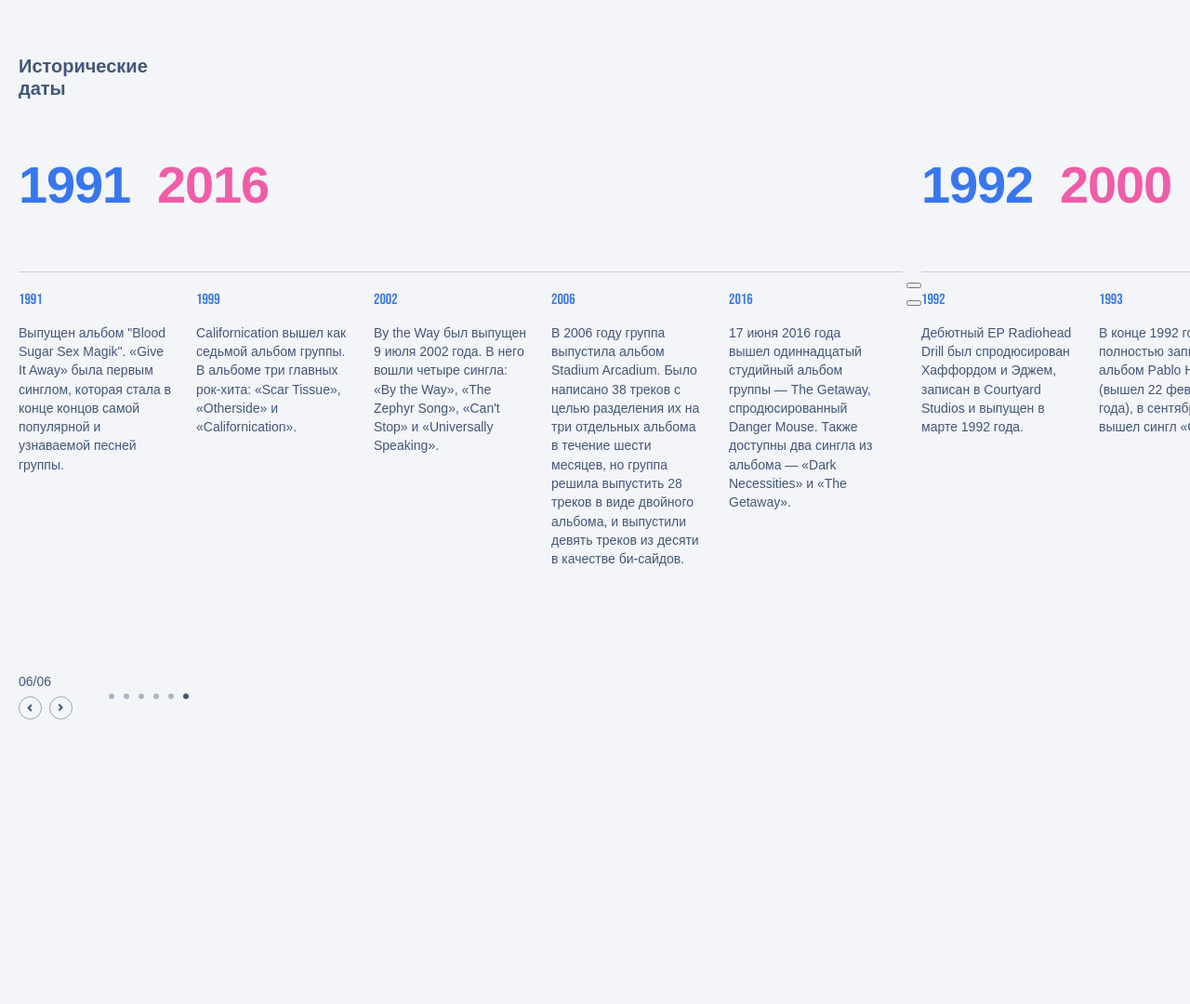
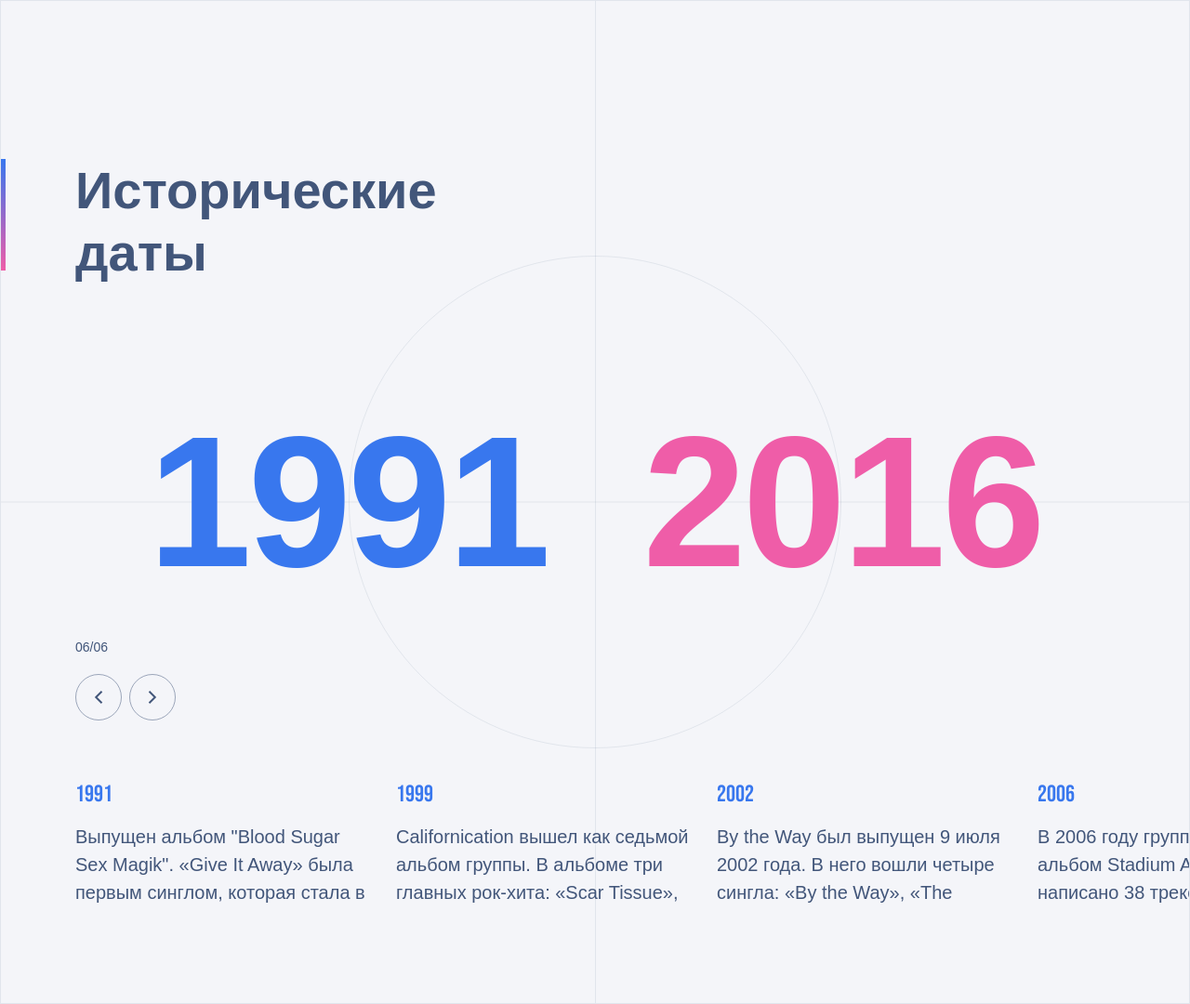
Before and after one commit to KIlnourik/only-test-task, a website built with webpack: page src/index.html in a window 1280 px wide. Shown: the whole page at 93% size. Before the commit the page ends 800 px from the top, so only its background shows below. Built offline with nearby package versions, Linux system fonts and the light colour scheme; files whose address does not match are found by name.

Commit message:
Верстает десктопную версию. WIP

```diff
--- a/src/index.html
+++ b/src/index.html
@@ -27,35 +27,35 @@
   <main class="main">
     <section class="periods">
       <h1 class="periods__title">Исторические даты</h1>
+      <p class="periods__current-period">1991&nbsp;&nbsp;<span>2016</span></p>
       <ol class="periods__list">
-        <li class="periods__item period">
-          <h2 class="period__title">1991&nbsp;&nbsp;<span>2016</span></h2>
-          <p class="period__subtitle">Red Hot Chili Peppers</p>
+        <li class="periods__item period period--active" data-period="1991-2016">
+          <h2 class="period__title">Red Hot Chili Peppers</h2>
           <ul class="period__list">
             <li class="period__date date">
-              <h3 class="date__title">1991</h3>
+              <h3 class="date__title">1991</h4>
               <p class="date__desc">Выпущен альбом "Blood Sugar Sex Magik". «Give It Away» была первым синглом, которая
                 стала в конце концов самой популярной и узнаваемой песней группы.</p>
             </li>
             <li class="period__date date">
-              <h3 class="date__title">1999</h3>
+              <h3 class="date__title">1999</h4>
               <p class="date__desc">Californication вышел как седьмой альбом группы. В альбоме три главных
                 рок-хита: «Scar Tissue», «Otherside» и «Californication».</p>
             </li>
             <li class="period__date date">
-              <h3 class="date__title">2002</h3>
+              <h3 class="date__title">2002</h4>
               <p class="date__desc">By the Way был выпущен 9 июля 2002 года. В него вошли четыре сингла: «By the Way»,
                 «The Zephyr Song», «Can't Stop» и «Universally Speaking».</p>
             </li>
             <li class="period__date date">
-              <h3 class="date__title">2006</h3>
+              <h3 class="date__title">2006</h4>
               <p class="date__desc">В 2006 году группа выпустила альбом Stadium Arcadium. Было написано 38 треков с
                 целью разделения их на три отдельных альбома в течение шести месяцев,
                 но группа решила выпустить 28 треков в виде двойного альбома, и выпустили девять треков из десяти в
                 качестве би-сайдов.</p>
             </li>
             <li class="period__date date">
-              <h3 class="date__title">2016</h3>
+              <h3 class="date__title">2016</h4>
               <p class="date__desc">17 июня 2016 года вышел одиннадцатый студийный альбом группы — The Getaway,
                 спродюсированный Danger Mouse. Также доступны два сингла из альбома — «Dark Necessities» и «The
                 Getaway».</p>
@@ -66,33 +66,32 @@
             </div>
           </ul>
         </li>
-        <li class="periods__item period">
-          <h2 class="period__title">1992&nbsp;&nbsp;<span>2000</span></h2>
-          <p class="period__subtitle">Radiohead</p>
+        <li class="periods__item period" data-period="1992-2000">
+          <h2 class="period__title">Radiohead</h2>
           <ul class="period__list">
             <li class="period__date date">
-              <h3 class="date__title">1992</h3>
+              <h3 class="date__title">1992</h4>
               <p class="date__desc">Дебютный EP Radiohead Drill был спродюсирован Хаффордом и Эджем, записан в Courtyard
                 Studios и выпущен в марте 1992 года.</p>
             </li>
             <li class="period__date date">
-              <h3 class="date__title">1993</h3>
+              <h3 class="date__title">1993</h4>
               <p class="date__desc">В конце 1992 года группа полностью записала альбом Pablo Honey (вышел 22 февраля
                 1993 года), в сентябре 1992 вышел сингл «Creep».</p>
             </li>
             <li class="period__date date">
-              <h3 class="date__title">1994</h3>
+              <h3 class="date__title">1994</h4>
               <p class="date__desc">В марте вышел второй альбом The Bends. Синглы «Fake Plastic Trees», «High and
                 Dry[англ.]» и «Just» попали в британские чарты, а «Street Spirit(Fade Out)» достиг первой пятёрки.</p>
             </li>
             <li class="period__date date">
-              <h3 class="date__title">1997</h3>
+              <h3 class="date__title">1997</h4>
               <p class="date__desc">16 июня 1997 года состоялся релиз OK Computer. Песни «Paranoid
                 Android», «Karma Police» и «No Surprises» были изданы как синглы. Наибольшего успеха достигла «Karma
                 Police» (14-е место в чарте Billboard Modern Rock).</p>
             </li>
             <li class="period__date date">
-              <h3 class="date__title">2000</h3>
+              <h3 class="date__title">2000</h4>
               <p class="date__desc">Kid A вышел в октябре 2000 года. На нём Radiohead в очередной раз много
                 экспериментировали со звучанием, и в результате получился самый «электронный» на тот момент альбом
                 группы.</p>
@@ -103,31 +102,30 @@
             </div>
           </ul>
         </li>
-        <li class="periods__item period">
-          <h2 class="period__title">1999&nbsp;&nbsp;<span>2017</span></h2>
-          <p class="period__subtitle">Linkin Park</p>
+        <li class="periods__item period" data-period="1999-2017">
+          <h2 class="period__title">Linkin Park</h2>
           <ul class="period__list">
             <li class="period__date date">
-              <h3 class="date__title">1999</h3>
+              <h3 class="date__title">1999</h4>
               <p class="date__desc">Группа выпустила дебютный альбом Hybrid Theory. Продюсером альбома стал Дон Гилмор.
                 Песни из альбома — «Crawling», «One Step Closer» и «In the End» — имели успех в хит-парадах,
                 а клип «In the End», транслировавшийся по MTV, получил награду как лучший видеоклип года.</p>
             </li>
             <li class="period__date date">
-              <h3 class="date__title">2003</h3>
+              <h3 class="date__title">2003</h4>
               <p class="date__desc">В 2003 году вышел второй альбом группы под названием Meteora. Альбом получил ряд
                 наград: премию MTV за лучшее видео («Somewhere I Belong») и Radio Music Awards за лучшую песню («Numb»).
                 Сингл «Numb» стал самой узнаваемой
                 песней Linkin Park.</p>
             </li>
             <li class="period__date date">
-              <h3 class="date__title">2007</h3>
+              <h3 class="date__title">2007</h4>
               <p class="date__desc">15 мая 2007 года вышел альбом Minutes to Midnight. Песня «What I’ve Done» стала
                 заглавным треком фильма «Трансформеры», а песня «Leave Out All The Rest» прозвучала в титрах фильма
                 «Сумерки».</p>
             </li>
             <li class="period__date date">
-              <h3 class="date__title">2017</h3>
+              <h3 class="date__title">2017</h4>
               <p class="date__desc">Седьмой альбом группы, One More Light, вышел 19 мая 2017 года. Он содержал в себе 10
                 треков, из которых одноимённый и основной «One More Light» является акустическим.</p>
             </li>
@@ -145,23 +143,22 @@
             </div>
           </ul>
         </li>
-        <li class="periods__item period">
-          <h2 class="period__title">1989&nbsp;&nbsp;<span>1993</span></h2>
-          <p class="period__subtitle">Nirvana</p>
+        <li class="periods__item period" data-period="1989-1993">
+          <h2 class="period__title">Nirvana</h2>
           <ul class="period__list">
             <li class="period__date date">
-              <h3 class="date__title">1989</h3>
+              <h3 class="date__title">1989</h4>
               <p class="date__desc">В июне 1989 года группа выпустила свой первый альбом Bleach на лейбле Sub Pop.
                 В звучании Bleach чувствовалось сильное влияние групп The Melvins,
                 Mudhoney и таких известных рок-коллективов 1970-х годов, как Black Sabbath и Led Zeppelin.</p>
             </li>
             <li class="period__date date">
-              <h3 class="date__title">1991</h3>
+              <h3 class="date__title">1991</h4>
               <p class="date__desc">К рождеству 1991 года Nevermind в Америке продавался по 400 тысяч экземпляров в
                 неделю.</p>
             </li>
             <li class="period__date date">
-              <h3 class="date__title">1993</h3>
+              <h3 class="date__title">1993</h4>
               <p class="date__desc">Utero дебютировал в хит-параде Billboard 200 в сентябре 1993 года, заняв там первое
                 место. Однако, будучи коммерчески успешным, альбом всё же не достиг успеха
                 Nevermind.</p>
@@ -173,31 +170,41 @@
           </ul>
         </li>
       </ol>
-      <div class="periods__navigation navigation">
-        <div class="navigation__pages-container">
-          <p class="navigation__pages">
+      <div class="periods__controls controls">
+        <div class="controls__pages-container">
+          <p class="controls__pages">
             06/06
           </p>
-          <div class="navigation__nav-btns">
-            <button class="navigation__nav-btn navigation__nav-btn--prev">
-              <svg>
-                <use xlink:href="#mobile-arrow"></use>
+          <div class="controls__nav-btns">
+            <button class="controls__nav-btn controls__nav-btn--prev" aria-label="Предыдущий">
+              <svg class="controls__icon" xmlns="http://www.w3.org/2000/svg">
+                <g class="controls__icon--mobile" width="6" height="8" viewBox="0 0 6 8" xmlns="http://www.w3.org/2000/svg">
+                  <path d="M4.7489 1.04178L1.6239 4.16678L4.7489 7.29178" stroke="currentColor" stroke-width="2" />
+                </g>
+                <g class="controls__icon--desktop" width="10" height="14" viewBox="0 0 10 14">
+                  <path d="M8.49988 0.750001L2.24988 7L8.49988 13.25" stroke="currentColor" stroke-width="2" />
+                </g>
               </svg>
             </button>
-            <button class="navigation__nav-btn navigation__nav-btn--next">
-              <svg>
-                <use xlink:href="#mobile-arrow"></use>
+            <button class="controls__nav-btn controls__nav-btn--next" aria-label="Следующий">
+              <svg class="controls__icon" xmlns="http://www.w3.org/2000/svg">
+                <g class="controls__icon--desktop" width="6" height="8" viewBox="0 0 10 14">
+                  <path d="M8.49988 0.750001L2.24988 7L8.49988 13.25" stroke="currentColor" stroke-width="2" />
+                </g>
+                <g class="controls__icon--mobile" width="10" height="14" viewBox="0 0 6 8" xmlns="http://www.w3.org/2000/svg">
+                  <path d="M4.7489 1.04178L1.6239 4.16678L4.7489 7.29178" stroke="currentColor" stroke-width="2" />
+                </g>
               </svg>
             </button>
           </div>
         </div>
-        <ul class="navigation__pagination">
-          <li class="navigation__pagination-item"></li>
-          <li class="navigation__pagination-item"></li>
-          <li class="navigation__pagination-item"></li>
-          <li class="navigation__pagination-item"></li>
-          <li class="navigation__pagination-item"></li>
-          <li class="navigation__pagination-item navigation__pagination-item--active"></li>
+        <ul class="controls__pagination">
+          <li class="controls__pagination-item"></li>
+          <li class="controls__pagination-item"></li>
+          <li class="controls__pagination-item"></li>
+          <li class="controls__pagination-item"></li>
+          <li class="controls__pagination-item"></li>
+          <li class="controls__pagination-item controls__pagination-item--active"></li>
         </ul>
       </div>
     </section>
--- a/src/sass/blocks/navigation/navigation.scss
+++ b/src/sass/blocks/controls/controls.scss
@@ -1,7 +1,12 @@
-.navigation {
+.controls {
   @include display-flex(center, flex-start, left, row);
   min-height: 50px;
   gap: 39px;
+
+  @media (min-width: $desktop-view) {
+    margin-top: 393px;
+    margin-bottom: 56px;
+  }
 
   &__pages {
     margin-top: 0;
@@ -9,6 +14,10 @@
     font-size: 14px;
     font-weight: 400;
     line-height: 18.12px;
+
+    @media (min-width: $desktop-view) {
+      margin-bottom: 20px;
+    }
   }
 
   &__nav-btns {
@@ -26,17 +35,43 @@
     border: 1px solid $semi-transparent-dark-grey-blue;
     background-color: transparent;
 
-    svg {
-      margin: 0;
-      padding: 0;
-      width: 6.25px;
-      height: 12.5px;
-      color: $dark-grey-blue;
-      fill: none;
+    @media (min-width: $desktop-view) {
+      width: 50px;
+      height: 50px;
     }
 
-    &--next svg {
+    &--next {
       transform: rotate(180deg);
+    }
+  }
+
+  &__icon {
+    margin: 0;
+    padding: 0;
+    width: 6px;
+    height: 8px;
+    color: $dark-grey-blue;
+    fill: none;
+
+    @media (min-width: $desktop-view) {
+      width: 10px;
+      height: 14px;
+    }
+
+    &--mobile {
+      display: block;
+
+      @media(min-width: $desktop-view) {
+        display: none;
+      }
+    }
+
+    &--desktop {
+      display: none;
+
+      @media(min-width: $desktop-view) {
+        display: block;
+      }
     }
   }
 
@@ -44,6 +79,11 @@
     @include list-reset();
     @include display-flex(center, center, center, row);
     gap: 10px;
+
+
+    @media (min-width: $desktop-view) {
+      display: none;
+    }
   }
 
   &__pagination-item {
--- a/src/sass/blocks/date/date.scss
+++ b/src/sass/blocks/date/date.scss
@@ -7,14 +7,25 @@
     font-weight: 400;
     line-height: 19.2px;
     color: $blue;
+
+    @media (min-width: $desktop-view) {
+      font-size: 25px;
+      line-height: 30px;
+    }
   }
 
   &__desc {
+    margin: 0;
     font-family: "PTSans-Regular", "Arial", sans-serif;
     font-size: 14px;
     font-weight: 400;
     line-height: 20.3px;
     text-align: left;
     color: $dark-grey-blue;
+
+    @media (min-width: $desktop-view) {
+      font-size: 20px;
+      line-height: 30px;
+    }
   }
 }
--- a/src/sass/blocks/period/period.scss
+++ b/src/sass/blocks/period/period.scss
@@ -1,29 +1,15 @@
 .period {
-  &__title {
-    margin: 0;
-    margin-top: 56px;
-    padding-bottom: 58px;
-    font-family: "PTSans-Bold", "Arial", sans-serif;
-    font-size: 56px;
-    font-weight: 700;
-    line-height: 72.46px;
-    letter-spacing: -0.02em;
-    color: $blue;
-    position: relative;
+  @media (min-width: $desktop-view) {
+    opacity: 0;
+    visibility: hidden;
 
-    span {
-      color: $fuchsia;
-    }
-
-    &::after {
-      @include absolute-element(calc(100% - 20px), 1px);
-      background-color: $darker-grey;
-      left: 0;
-      bottom: 0;
+    &--active {
+      opacity: 1;
+      visibility: visible;
     }
   }
 
-  &__subtitle {
+  &__title {
     display: none;
   }
 
@@ -33,14 +19,24 @@
     min-height: 114px;
     gap: 25px;
     overflow-x: hidden;
+
+    @media (min-width: $desktop-view) {
+      margin-bottom: 104px;
+    }
   }
 
   &__date {
     margin-top: 20px;
     min-width: 166px;
+    max-height: 114px;
+
+    @media (min-width: $desktop-view) {
+      min-width: 320px;
+      max-height: 135px;
+    }
   }
 
-  &__period__nav-btns {
+  &__nav-btns {
     display: none;
   }
 }
--- a/src/sass/blocks/periods/periods.scss
+++ b/src/sass/blocks/periods/periods.scss
@@ -1,26 +1,140 @@
 .periods {
+  @include display-flex(flex-start, flex-start, left, column);
   margin: 0;
   padding-left: 20px;
   padding-top: 59px;
+  overflow-x: hidden;
+
+  @media(min-width: $desktop-view) {
+    padding: 0 80px;
+    min-height: 1080px;
+    max-height: 1080px;
+    max-width: 1440px;
+    justify-content: space-between;
+    border: 1px solid $border-dark-grey-blue;
+    position: relative;
+
+    &::before {
+      @include absolute-element(100%, 1px);
+      background-color: $border-dark-grey-blue;
+      top: 50%;
+      left: 0;
+      transform: translateY(-50%);
+    }
+
+    &::after {
+      @include absolute-element(1px, 100%);
+      background-color: $border-dark-grey-blue;
+      top: 0;
+      left: 50%;
+      transform: translateX(-50%);
+    }
+
+    @media (min-width: $big-desktop-view) {
+      margin: 0 auto;
+    }
+
+    @media (min-width: $full-hd-view) {
+      margin-left: 320px;
+    }
+  }
 
   &__title {
     margin: 0;
-    width: 123px;
+    max-width: 123px;
     font-family: "PTSans-Bold", "Arial", sans-serif;
     color: $dark-grey-blue;
     font-size: 20px;
     line-height: 24px;
+
+    @media(min-width: $desktop-view) {
+      margin-top: 170px;
+      font-size: 56px;
+      line-height: 120%;
+      max-width: 353px;
+      position: relative;
+      order: 0;
+
+      &::before {
+        @include absolute-element(5px, 120px);
+        top: 0;
+        left: -80px;
+        background: linear-gradient($blue, $fuchsia);
+      }
+    }
+  }
+
+  &__current-period {
+    margin: 0;
+    margin-top: 56px;
+    padding-bottom: 58px;
+    font-family: "PTSans-Bold", "Arial", sans-serif;
+    font-size: 56px;
+    font-weight: 700;
+    line-height: 72.46px;
+    letter-spacing: -0.02em;
+    color: $blue;
+    position: relative;
+
+    @media (min-width: $desktop-view) {
+      @include absolute-element(100%, 160px);
+      margin: 0;
+      padding: 0;
+      display: block;
+      font-size: 200px;
+      line-height: 160px;
+      text-align: center;
+      top: 50%;
+      left: 50%;
+      transform: translate(-50%, -50%);
+    }
+
+    span {
+      color: $fuchsia;
+    }
+
+    &::after {
+      @include absolute-element(100%, 1px);
+      background-color: $darker-grey;
+      left: 0;
+      bottom: 0;
+
+      @media (min-width: $desktop-view) {
+        width: 530px;
+        height: 530px;
+        top: 50%;
+        left: 50%;
+        transform: translate(-50%, -50%);
+        background-color: transparent;
+        border-radius: 50%;
+        border: 1px solid $border-dark-grey-blue;
+      }
+    }
   }
 
   &__list {
     @include list-reset();
     @include display-flex(flex-start, space-between, left, row);
     height: auto;
-    overflow-x: hidden;
+
+    @media (min-width: $desktop-view) {
+      order: 2;
+      justify-content: start;
+
+      &::marker {
+
+      }
+    }
   }
 
-  &__navigation {
+
+
+  &__controls {
     margin-top: 78px;
     margin-bottom: 13px;
+
+    @media (min-width: $desktop-view) {
+      order: 1;
+    }
   }
 }
--- a/src/sass/global/global.scss
+++ b/src/sass/global/global.scss
@@ -1,4 +1,4 @@
-* {
+*, *::before, *::after {
   box-sizing: border-box;
 }
 
--- a/src/sass/global/variables.scss
+++ b/src/sass/global/variables.scss
@@ -5,10 +5,13 @@ $fuchsia: #EF5DA8;
 $numeration-dark-grey: #303E5880;
 $semi-transparent-dark-grey-blue: rgba(66, 86, 122, 0.5);
 $transparent-dark-grey-blue:rgba(66, 86, 122, 0.4);
+$border-dark-grey-blue: rgba(66, 86, 122, 0.1);
 $dark-grey-blue:#42567A;
 $darker-grey: #C7CDD9;
 $grey: #F4F5F9;
 
 // Viewports
 $tablet-view: 768px;
-$desktop-view: 1920px;
+$desktop-view: 1024px;
+$big-desktop-view: 1440px;
+$full-hd-view: 1920px;
--- a/src/sass/style.scss
+++ b/src/sass/style.scss
@@ -11,6 +11,6 @@
 // Main
 @import "./blocks/main/main.scss";
 @import "./blocks/periods/periods.scss";
-@import "./blocks/navigation/navigation.scss";
+@import "./blocks/controls/controls.scss";
 @import "./blocks/period/period.scss";
 @import "./blocks/date/date.scss";
```
